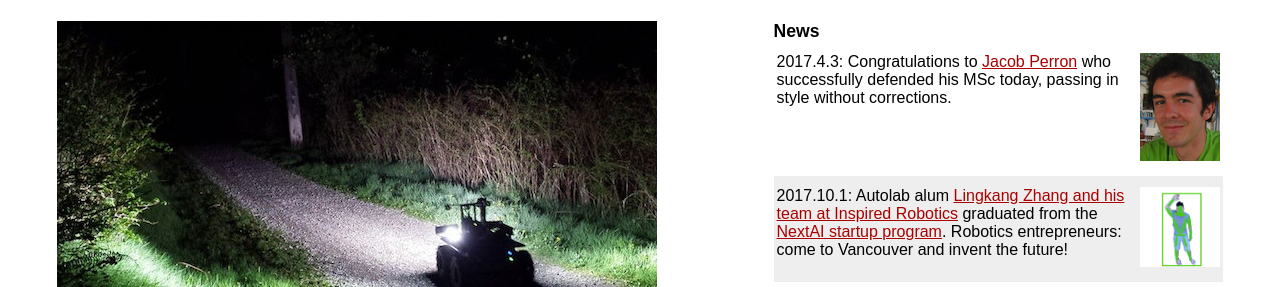
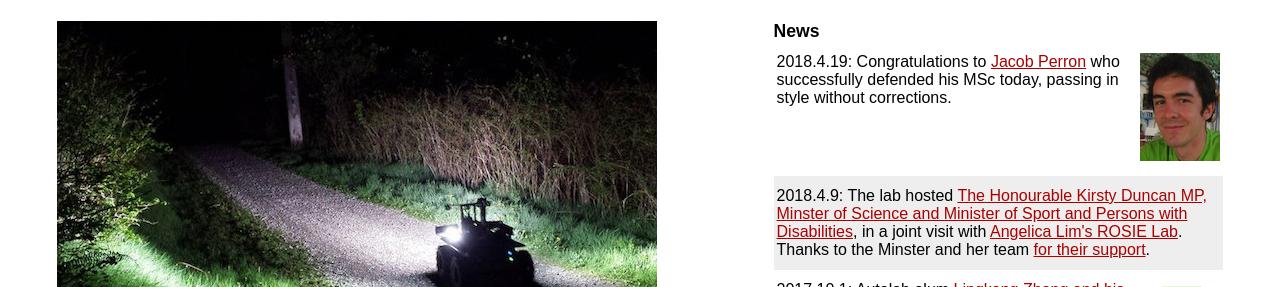
Before and after one commit to AutonomyLab/autonomylab.github.com, a plain HTML site: page index.html in a window 1280 px wide. Shown: the part 102-389 px from the top of the page. Drawn offline with Linux system fonts and the light colour scheme.

Commit message:
duncan visit

```diff
--- a/index.html
+++ b/index.html
@@ -124,8 +124,12 @@ The Lab is directed by <a href="http://www.cs.sfu.ca/~vaughan">Richard Vaughan</
 <ul>
 
 <li><table>
-<td>2017.4.3: Congratulations to <a href="http://www.sfu.ca/~jperron">Jacob Perron</a> who successfully defended his MSc today, passing in style without corrections.
+<td>2018.4.19: Congratulations to <a href="http://www.sfu.ca/~jperron">Jacob Perron</a> who successfully defended his MSc today, passing in style without corrections.
 <td><img style="align:left; margin:3abbaspx;" alt="furbie" width=80 src="img/faces/jperron.png">
+</table>
+
+<li><table>
+<td>2018.4.9: The lab hosted <a href="https://www.canada.ca/en/government/ministers/kirsty-duncan.html">The Honourable Kirsty Duncan MP, Minster of Science and Minister of Sport and Persons with Disabilities</a>, in a joint visit with <a href="https://www.rosielab.ca">Angelica Lim's ROSIE Lab</a>. Thanks to the Minster and her team <a href="https://twitter.com/KirstyDuncanMP/status/983687615965810688">for their support</a>.
 </table>
 
 
```
